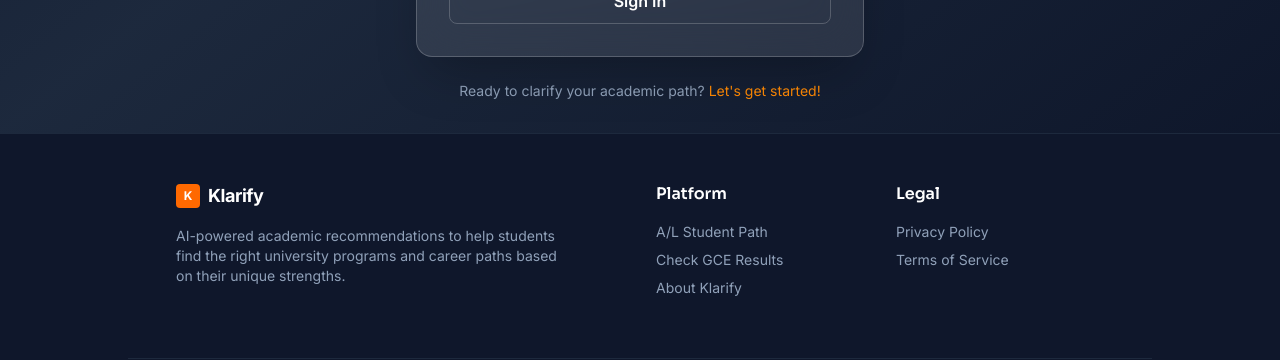
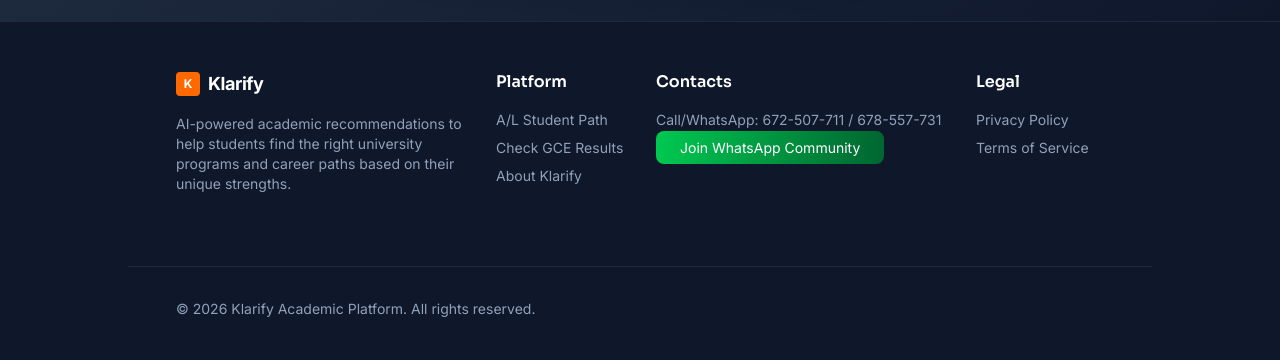
Before and after one commit to sangwajesly/Klarify, a React (Vite) app in the folder klarify/: page /signup in a window 1280 px wide. Shown: the part 956-1316 px from the top of the page. Built offline with nearby package versions, Linux system fonts and the light colour scheme; no server answers.

Commit message:
fix: added whatsapp contact & community link to the footer

```diff
--- a/klarify/src/components/Layout.jsx
+++ b/klarify/src/components/Layout.jsx
@@ -29,7 +29,7 @@ const Layout = ({ children, noPadding = false }) => {
           <nav className="flex items-center gap-6">
             <Link
               to="/gce-results"
-              className="px-6 py-2.5 mx-6 bg-gradient-to-r from-orange-500 to-orange-600 text-white text-sm font-semibold rounded-lg hover:shadow-lg hover:shadow-orange-500/30 transition-all duration-300 hover:-translate-y-0.5"
+              className="px-6 py-2.5 mx-6 bg-linear-to-r from-orange-500 to-orange-600 text-white text-sm font-semibold rounded-lg hover:shadow-lg hover:shadow-orange-500/30 transition-all duration-300 hover:-translate-y-0.5"
             >
               Check GCE Results
             </Link>
@@ -70,7 +70,7 @@ const Layout = ({ children, noPadding = false }) => {
                 </Link>
                 <Link
                   to="/signup"
-                  className="px-6 py-2.5 bg-gradient-to-r from-orange-500 to-orange-600 text-white text-sm font-semibold rounded-lg hover:shadow-lg hover:shadow-orange-500/30 transition-all duration-300 hover:-translate-y-0.5"
+                  className="px-6 py-2.5 bg-linear-to-r from-orange-500 to-orange-600 text-white text-sm font-semibold rounded-lg hover:shadow-lg hover:shadow-orange-500/30 transition-all duration-300 hover:-translate-y-0.5"
                 >
                   Get Started
                 </Link>
@@ -106,7 +106,7 @@ const Layout = ({ children, noPadding = false }) => {
       </main>
 
       <footer className="bg-slate-900 text-slate-400 py-12 border-t border-slate-800">
-        <div className="max-w-5xl mx-auto px-6 md:px-12 grid grid-cols-1 md:grid-cols-4 gap-8">
+        <div className="max-w-5xl mx-auto px-6 md:px-12 grid grid-cols-1 md:grid-cols-6 gap-8">
           <div className="col-span-1 md:col-span-2">
             <div className="flex items-center gap-2 mb-4">
               <div className="w-6 h-6 rounded bg-orange-500 flex items-center justify-center text-white font-bold text-xs">
@@ -116,7 +116,7 @@ const Layout = ({ children, noPadding = false }) => {
                 Klarify
               </span>
             </div>
-            <p className="text-sm max-w-sm mb-6">
+            <p className="text-sm max-w-xs mb-6">
               AI-powered academic recommendations to help students find the
               right university programs and career paths based on their unique
               strengths.
@@ -131,14 +131,38 @@ const Layout = ({ children, noPadding = false }) => {
                 </Link>
               </li>
               <li>
-                <Link to="/gce-results" className="hover:text-white transition-colors">
+                <Link
+                  to="/gce-results"
+                  className="hover:text-white transition-colors"
+                >
                   Check GCE Results
                 </Link>
               </li>
               <li>
-                <Link to="/about" className="hover:text-white transition-colors">
+                <Link
+                  to="/about"
+                  className="hover:text-white transition-colors"
+                >
                   About Klarify
                 </Link>
+              </li>
+            </ul>
+          </div>
+          <div className="col-span-1 md:col-span-2">
+            <h4 className="text-white font-semibold mb-4">Contacts</h4>
+            <ul className="space-y-2 text-sm">
+              <li>
+                <Link to="/flow" className="hover:text-white transition-colors">
+                  Call/WhatsApp: 672-507-711 / 678-557-731
+                </Link>
+              </li>
+              <li>
+                <a
+                  className="px-6 py-2 hover:text-accent-200 transition-colors bg-linear-to-r from-green-500 to-green-800 rounded-lg text-white"
+                  href="https://chat.whatsapp.com/IJt9zyMnPj0Gm4q2V7fdLj"
+                >
+                  Join WhatsApp Community
+                </a>
               </li>
             </ul>
           </div>
@@ -146,12 +170,18 @@ const Layout = ({ children, noPadding = false }) => {
             <h4 className="text-white font-semibold mb-4">Legal</h4>
             <ul className="space-y-2 text-sm">
               <li>
-                <Link to="/privacy" className="hover:text-white transition-colors">
+                <Link
+                  to="/privacy"
+                  className="hover:text-white transition-colors"
+                >
                   Privacy Policy
                 </Link>
               </li>
               <li>
-                <Link to="/terms" className="hover:text-white transition-colors">
+                <Link
+                  to="/terms"
+                  className="hover:text-white transition-colors"
+                >
                   Terms of Service
                 </Link>
               </li>
--- a/klarify/src/pages/About.jsx
+++ b/klarify/src/pages/About.jsx
@@ -22,14 +22,14 @@ const About = () => {
   return (
     <Layout noPadding={true}>
       {/* Hero Section */}
-      <section className="relative flex flex-col items-center justify-center min-h-[55vh] pt-28 pb-20 px-6 overflow-hidden">
+      <section id="about" className="relative flex flex-col items-center justify-center min-h-[55vh] pt-28 pb-20 px-6 overflow-hidden">
         {/* Background */}
         <div className="absolute inset-0 z-0">
           <div
             className="absolute inset-0 bg-cover bg-center opacity-50"
             style={{ backgroundImage: `url(${heroBg})` }}
           />
-          <div className="absolute inset-0 bg-gradient-to-br from-slate-900/95 via-slate-900/90 to-slate-900/95" />
+          <div className="absolute inset-0 bg-linear-to-br from-slate-900/95 via-slate-900/90 to-slate-900/95" />
           <div className="absolute inset-0 bg-gradient-to-tr from-orange-500/20 via-transparent to-blue-500/10 opacity-80" />
           <div className="absolute top-20 -left-40 w-80 h-80 bg-orange-500/15 rounded-full blur-3xl animate-pulse" />
           <div className="absolute bottom-0 right-0 w-96 h-96 bg-blue-500/10 rounded-full blur-3xl" />
--- a/klarify/src/pages/GceResults.jsx
+++ b/klarify/src/pages/GceResults.jsx
@@ -13,6 +13,7 @@ import {
   Zap,
   BookOpen,
   ArrowRight,
+  ChevronDown,
 } from "lucide-react";
 import Layout from "../components/Layout";
 import { API_URL } from "../services/api";
@@ -132,12 +133,16 @@ const GceResults = () => {
             >
               {/* Year Selector */}
               <div className="relative min-w-full md:min-w-40">
+
                 <select
                   value={examYear}
                   onChange={(e) => setExamYear(e.target.value)}
                   className="w-full px-6 py-4 md:py-5 rounded-full border pr-16 border-white/20 bg-white/10 backdrop-blur-md text-white text-lg md:text-xl font-black text-center focus:outline-none focus:border-orange-500/50 transition-all shadow-2xl appearance-none cursor-pointer"
                 >
+
+
                   <option value="2025" className="text-slate-900">
+
                     2025
                   </option>
                   {/* <option value="2024" className="text-slate-900">
--- a/klarify/src/pages/SignUp.jsx
+++ b/klarify/src/pages/SignUp.jsx
@@ -98,7 +98,7 @@ const SignUp = () => {
 
   return (
     <Layout noPadding={true}>
-      <div className="min-h-screen bg-gradient-to-br from-slate-900 via-slate-800 to-slate-900 flex items-center justify-center px-4 py-8">
+      <div className="min-h-screen bg-linear-to-br from-slate-900 via-slate-800 to-slate-900 flex items-center justify-center px-4 py-8">
         {/* Background blobs */}
         <div className="fixed inset-0 overflow-hidden pointer-events-none">
           <div className="absolute top-20 -left-40 w-80 h-80 bg-orange-500/10 rounded-full blur-3xl animate-pulse"></div>
@@ -109,7 +109,7 @@ const SignUp = () => {
         <div className="relative z-10 w-full max-w-md">
           {/* Logo */}
           <div className="flex flex-col items-center mb-8">
-            <div className="w-12 h-12 rounded-lg bg-gradient-to-br from-orange-500 to-orange-600 flex items-center justify-center text-white font-bold text-xl shadow-lg mb-3">
+            <div className="w-12 h-12 rounded-lg bg-linear-to-br from-orange-500 to-orange-600 flex items-center justify-center text-white font-bold text-xl shadow-lg mb-3">
               K
             </div>
             <h1 className="text-3xl font-bold text-white">Klarify</h1>
@@ -121,7 +121,7 @@ const SignUp = () => {
           {/* Card */}
           <div className="bg-white/10 backdrop-blur-xl border border-white/20 rounded-2xl p-8 shadow-2xl">
             {/* Google Sign In */}
-            <button
+            {/* <button
               onClick={async () => {
                 setLoading(true);
                 try {
@@ -147,7 +147,7 @@ const SignUp = () => {
               <div className="flex-1 h-px bg-white/10"></div>
               <span className="text-slate-400 text-sm font-medium uppercase tracking-wider">Or</span>
               <div className="flex-1 h-px bg-white/10"></div>
-            </div>
+            </div> */}
             {/* Error message */}
             {error && (
               <div className="mb-6 p-4 bg-red-500/20 border border-red-500/50 rounded-lg">
```
Also changed, not shown: klarify/src/pages/Login.jsx (+9 -9 lines).
